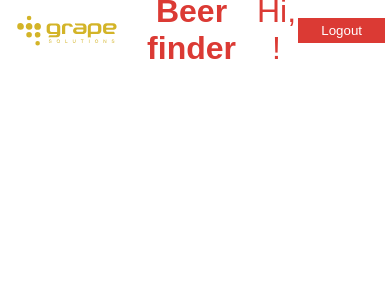
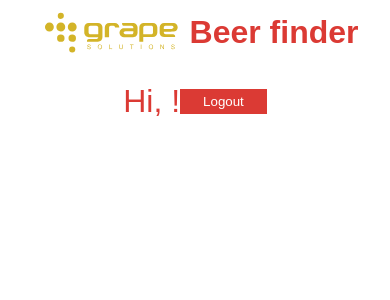
Before and after one commit to dani-zahonyi/beer-find, a React (Create React App) app: page / in a window 390 px wide. Shown: the top 300 px of the page. Built offline with nearby package versions, Linux system fonts and the light colour scheme.

Commit message:
show navbar in 2 row if screen is less than 640px

```diff
--- a/src/components/navbar/components/UserData.js
+++ b/src/components/navbar/components/UserData.js
@@ -1,15 +1,13 @@
 import React, { useContext } from "react";
 import { AppContext } from "../../../context/AppContext";
-import colors from "../../../constants/colors";
 
 const UserData = () => {
     const { username, logout } = useContext(AppContext);
     return (
-        <>
-            {" "}
+        <div>
             <span className="welcomeText">Hi, {username}!</span>
             <button onClick={logout}>Logout</button>
-        </>
+        </div>
     );
 };
 
--- a/src/components/navbar/navBar.css
+++ b/src/components/navbar/navBar.css
@@ -4,6 +4,17 @@ nav {
   align-items: center;
   padding-left: 5px;
   padding-right: 5px;
+}
+nav div {
+  display: flex;
+  align-items: center;
+}
+@media screen and (max-width: 600px) {
+
+  nav {
+    height: 120px;
+    flex-direction: column;
+  }
 }
 
 nav .logoWrapper {
```
